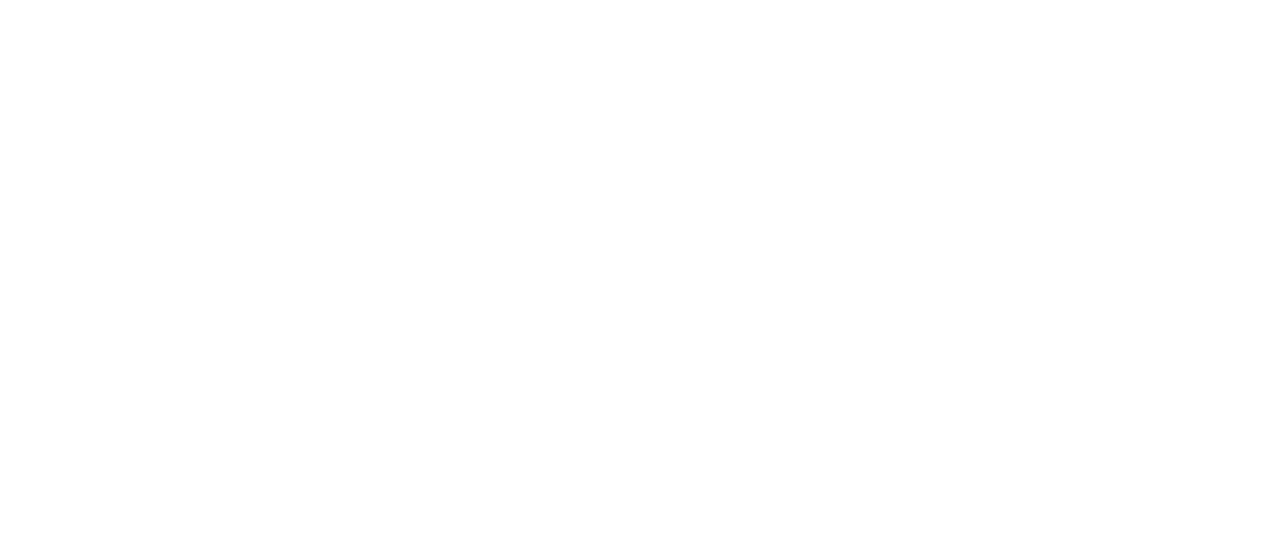
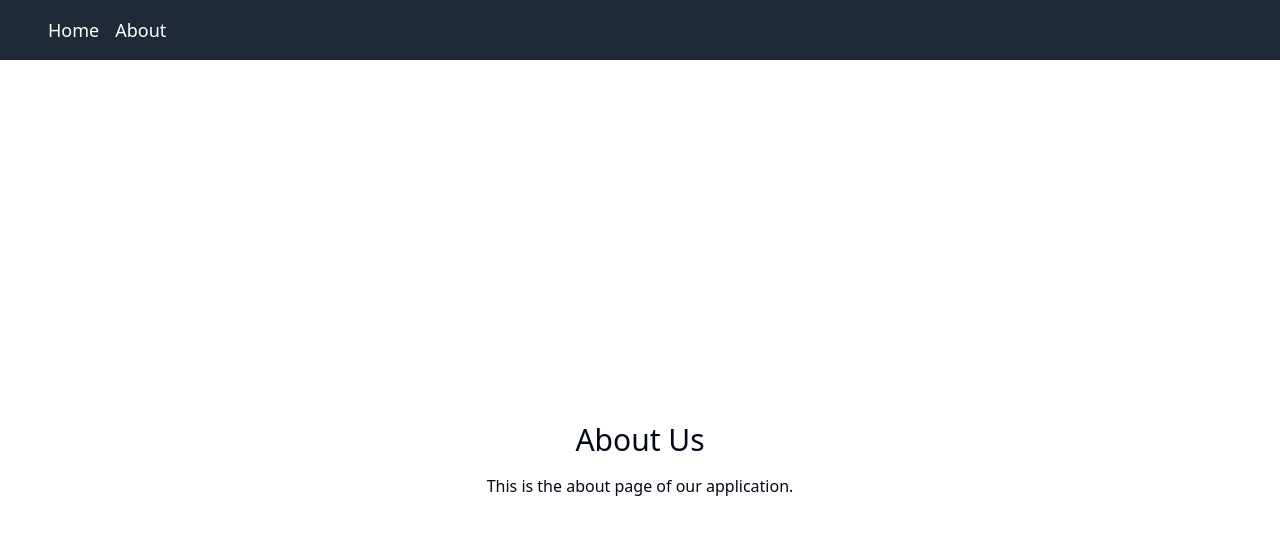
Before and after one commit to GPT-Engineer-App/trending-movie-web, a React (Vite) app: page /about in a window 1280 px wide. Before the commit this address had no page. Shown: the top 534 px of the page. Built offline with nearby package versions, Linux system fonts and the light colour scheme.

Commit message:
Implemented navigation within the application to allow users to navigate between different pages or sections.

```diff
--- a/src/App.jsx
+++ b/src/App.jsx
@@ -1,11 +1,15 @@
 import { Route, BrowserRouter as Router, Routes } from "react-router-dom";
 import Index from "./pages/Index.jsx";
+import About from "./pages/About.jsx";
+import Navbar from "./components/Navbar.jsx";
 
 function App() {
   return (
     <Router>
+      <Navbar />
       <Routes>
         <Route exact path="/" element={<Index />} />
+      <Route path="/about" element={<About />} />
       </Routes>
     </Router>
   );
--- /dev/null
+++ b/src/components/Navbar.jsx
@@ -0,0 +1,16 @@
+import { Link } from "react-router-dom";
+
+const Navbar = () => {
+  return (
+    <nav className="bg-gray-800 p-4">
+      <div className="container mx-auto flex justify-between">
+        <div className="text-white text-lg">
+          <Link to="/" className="mr-4">Home</Link>
+          <Link to="/about">About</Link>
+        </div>
+      </div>
+    </nav>
+  );
+};
+
+export default Navbar;
--- /dev/null
+++ b/src/pages/About.jsx
@@ -0,0 +1,14 @@
+import React from "react";
+
+const About = () => {
+  return (
+    <div className="h-screen w-screen flex items-center justify-center">
+      <div className="container mx-auto p-4">
+        <h1 className="text-3xl text-center mb-4">About Us</h1>
+        <p className="text-center">This is the about page of our application.</p>
+      </div>
+    </div>
+  );
+};
+
+export default About;
```
